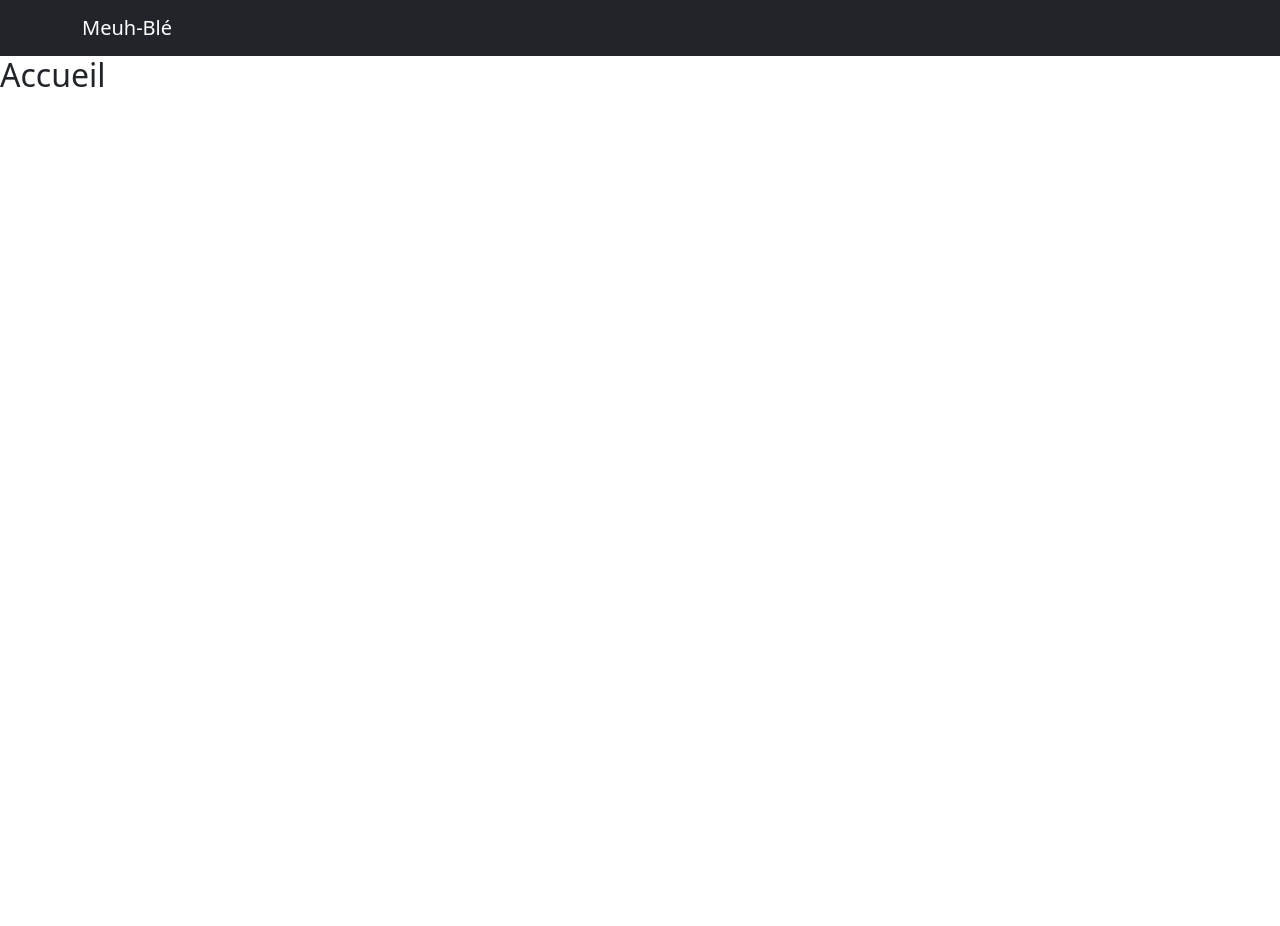
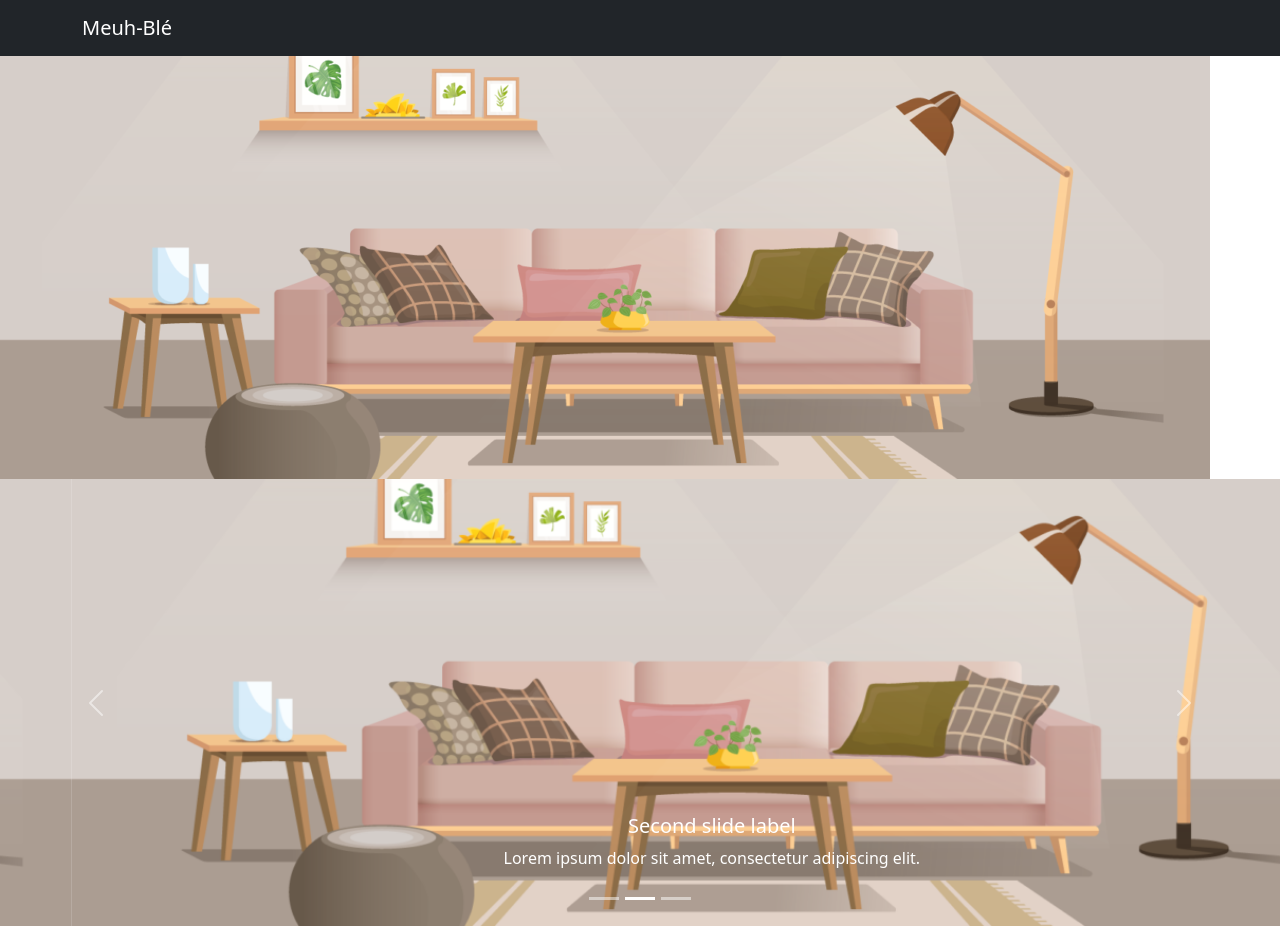
Before and after one commit to adatechschool/projet-collectif-plateforme-de-vente-de-meubles-meuh-ble-1, a React (Vite) app in the folder frontend/vite-project/: page / in a window 1280 px wide. Before the commit the page ends 800 px from the top, so only its background shows below. Built offline with nearby package versions, Linux system fonts and the light colour scheme.

Commit message:
homepage banner and carousel init

```diff
--- a/frontend/vite-project/src/pages/Home.jsx
+++ b/frontend/vite-project/src/pages/Home.jsx
@@ -1,5 +1,51 @@
+import Image from "react-bootstrap/Image";
+import banniereImage from "../images/BANNIERE_meubles-1210x423.png";
+import Carousel from "react-bootstrap/Carousel";
+
 const Home = () => {
-  return <h2>Accueil</h2>;
+  return (
+    <>
+      <Image src={banniereImage} fluid />
+
+      <Carousel>
+        <Carousel.Item>
+          <img
+            className="d-block w-100"
+            src={banniereImage}
+            alt="First slide"
+          />
+          <Carousel.Caption>
+            <h5>First slide label</h5>
+            <p>Nulla vitae elit libero, a pharetra augue mollis interdum.</p>
+          </Carousel.Caption>
+        </Carousel.Item>
+        <Carousel.Item>
+          <img
+            className="d-block w-100"
+            src={banniereImage}
+            alt="Second slide"
+          />
+          <Carousel.Caption>
+            <h5>Second slide label</h5>
+            <p>Lorem ipsum dolor sit amet, consectetur adipiscing elit.</p>
+          </Carousel.Caption>
+        </Carousel.Item>
+        <Carousel.Item>
+          <img
+            className="d-block w-100"
+            src={banniereImage}
+            alt="Third slide"
+          />
+          <Carousel.Caption>
+            <h5>Third slide label</h5>
+            <p>
+              Praesent commodo cursus magna, vel scelerisque nisl consectetur.
+            </p>
+          </Carousel.Caption>
+        </Carousel.Item>
+      </Carousel>
+    </>
+  );
 };
 
 export default Home;
```
Also changed, not shown: frontend/vite-project/src/images/BANNIERE_meubles-1210x423.png (added).
